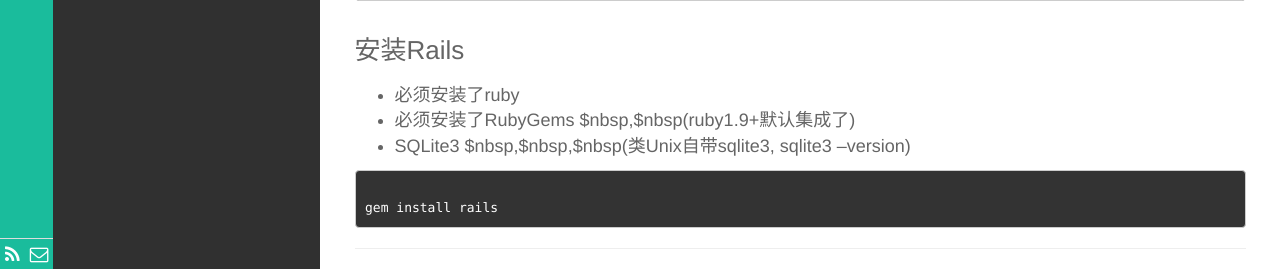
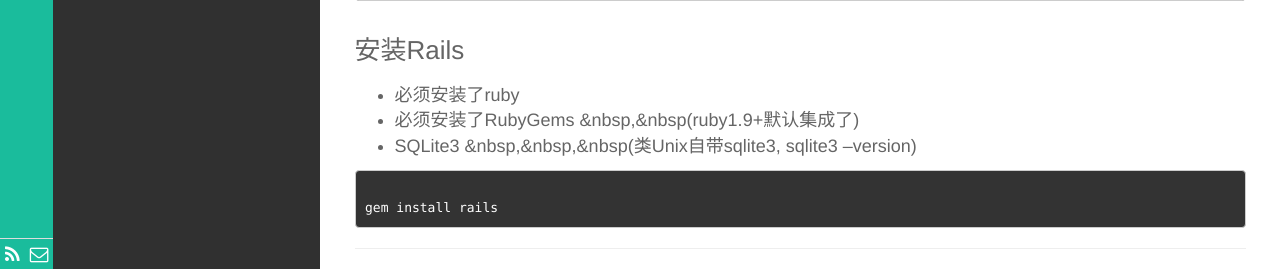
Before and after one commit to codergma/codergma.github.io, a Jekyll site: the page built from _posts/技术/2015-11-16-smaryun-config.md, in a window 1280 px wide. Shown: the part 2793-3062 px from the top of the page. Built offline with Jekyll 4.4.1, drawn with Linux system fonts in a browser that asks for light colours; Markdown is read by kramdown in place of the engine named in the settings; comment, search, counter and statistics services are not loaded.

````diff
--- a/_posts/技术/2015-11-16-smaryun-config.md
+++ b/_posts/技术/2015-11-16-smaryun-config.md
@@ -136,8 +136,8 @@
 ###安装Rails
 
 - 必须安装了ruby
-- 必须安装了RubyGems  $nbsp,$nbsp(ruby1.9+默认集成了)
-- SQLite3  $nbsp,$nbsp,$nbsp(类Unix自带sqlite3, sqlite3 --version)
+- 必须安装了RubyGems  &nbsp,&nbsp(ruby1.9+默认集成了)
+- SQLite3  &nbsp,&nbsp,&nbsp(类Unix自带sqlite3, sqlite3 --version)
 
 ```
 
````
